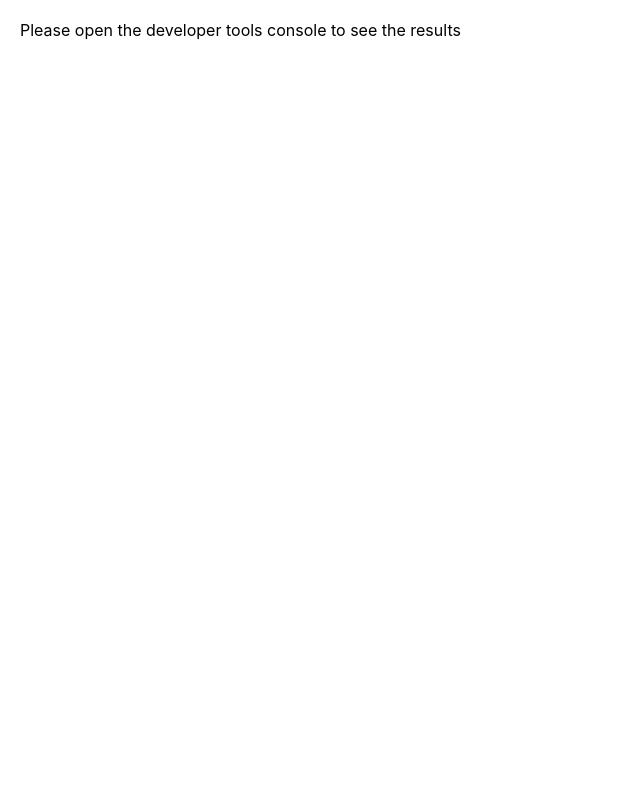
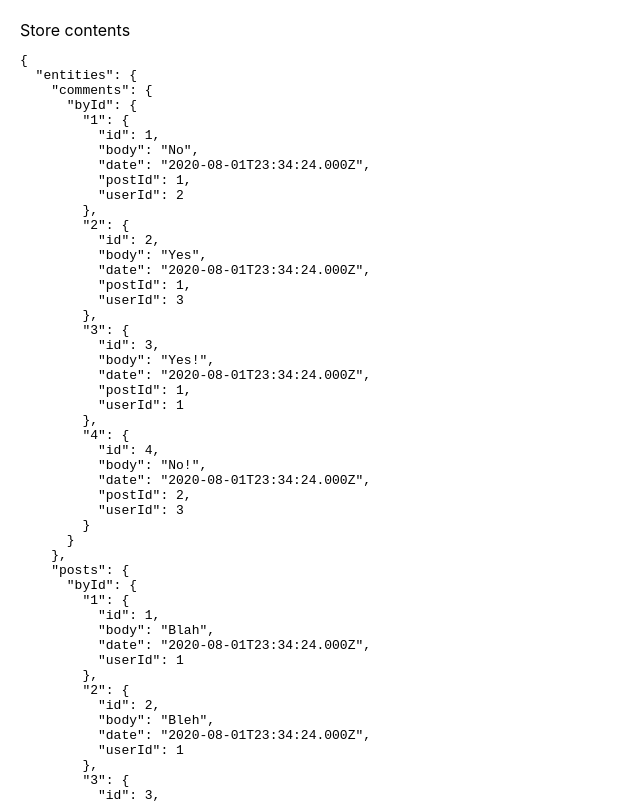
Before and after one commit to jguix/redux-normalized-example, a React (Create React App) app: page / in a window 1280 px wide. Shown: the top 803 px of the page, without its empty margins (0-640 px from the left). Built offline with nearby package versions, Linux system fonts and the light colour scheme.

Commit message:
Print JSON on screen

```diff
--- a/src/App.tsx
+++ b/src/App.tsx
@@ -74,7 +74,14 @@ const App = () => {
     })
   );
 
-  return <div className="App">Please open the developer tools console to see the results</div>;
+  return (
+    <div className="App">
+      <div>Store contents</div>
+      <div>
+        <pre>{JSON.stringify(store.getState(), null, 2)}</pre>
+      </div>
+    </div>
+  );
 };
 
 export default App;
```
